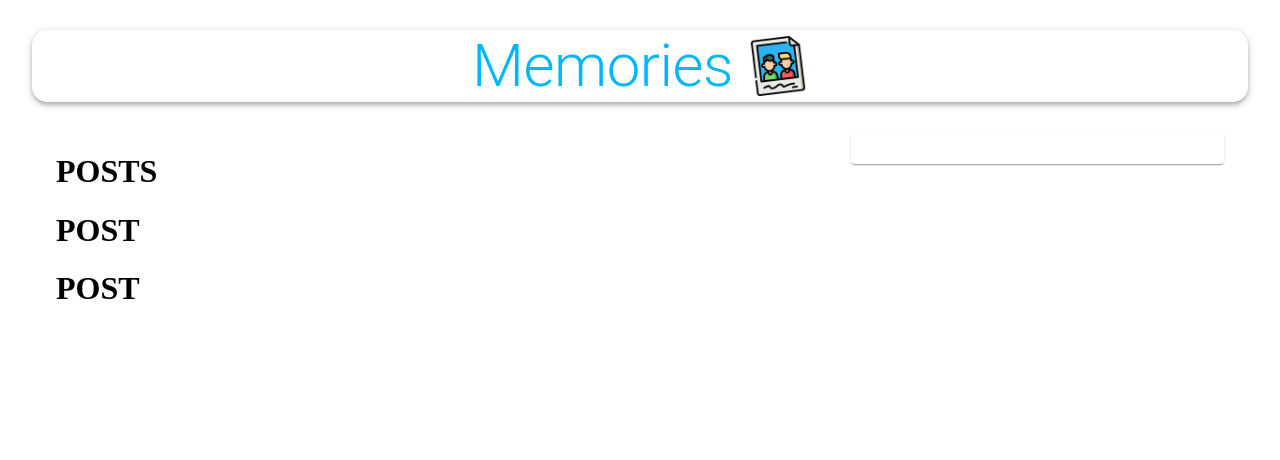
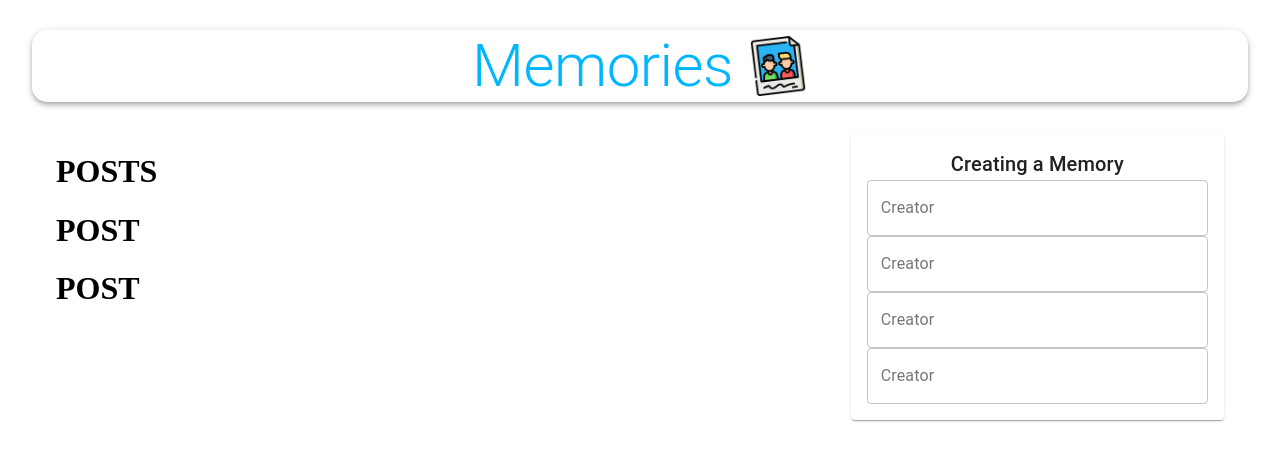
Before and after one commit to MLO-OLAGUNJU/memories_mern-fullstack-project, a React (Create React App) app in the folder client/: page / in a window 1280 px wide. Shown: the top 460 px of the page. Built offline with nearby package versions, Linux system fonts and the light colour scheme; no server answers.

Commit message:
memories CRUD FULLSTACK MERN APP

```diff
--- a/client/src/components/Form/Form.jsx
+++ b/client/src/components/Form/Form.jsx
@@ -1,10 +1,17 @@
-import React from "react";
+import React, { useState } from "react";
 import useStyles from "./styles";
 import { TextField, Button, Typography, Paper } from "@material-ui/core";
 
 const Form = () => {
   const classes = useStyles();
 
+  const [postData, setPostData] = useState({
+    creator: "",
+    title: "",
+    message: "",
+    tags: "",
+    seletedFile: "",
+  });
   const handleSubmit = (e) => {
     e.preventDefault();
     console.log("Form submitted");
@@ -17,7 +24,49 @@ const Form = () => {
           noValidate
           className={classes.form}
           onSubmit={handleSubmit}
-        ></form>
+        >
+          <Typography variant="h6">Creating a Memory</Typography>
+          <TextField
+            name="creator"
+            variant="outlined"
+            label="Creator"
+            fullWidth
+            value={postData.creator}
+            onChange={(e) =>
+              setPostData({ ...postData, creator: e.target.value })
+            }
+          />
+          <TextField
+            name="title"
+            variant="outlined"
+            label="Creator"
+            fullWidth
+            value={postData.creator}
+            onChange={(e) =>
+              setPostData({ ...postData, creator: e.target.value })
+            }
+          />
+          <TextField
+            name="message"
+            variant="outlined"
+            label="Creator"
+            fullWidth
+            value={postData.creator}
+            onChange={(e) =>
+              setPostData({ ...postData, creator: e.target.value })
+            }
+          />
+          <TextField
+            name="tags"
+            variant="outlined"
+            label="Creator"
+            fullWidth
+            value={postData.creator}
+            onChange={(e) =>
+              setPostData({ ...postData, creator: e.target.value })
+            }
+          />
+        </form>
       </Paper>
     </>
   );
```
